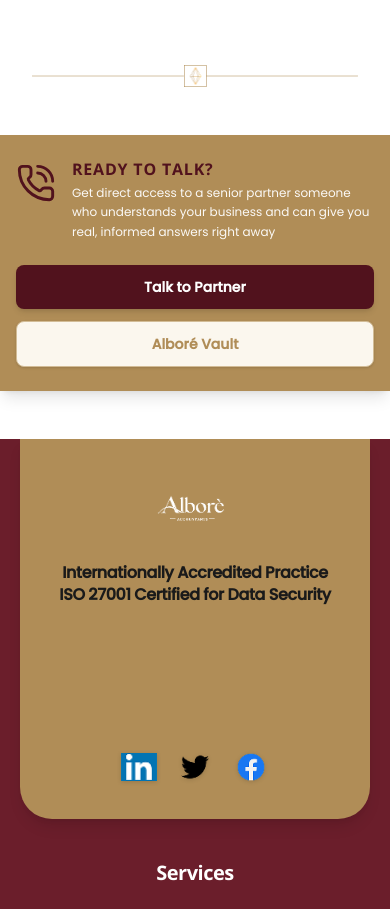
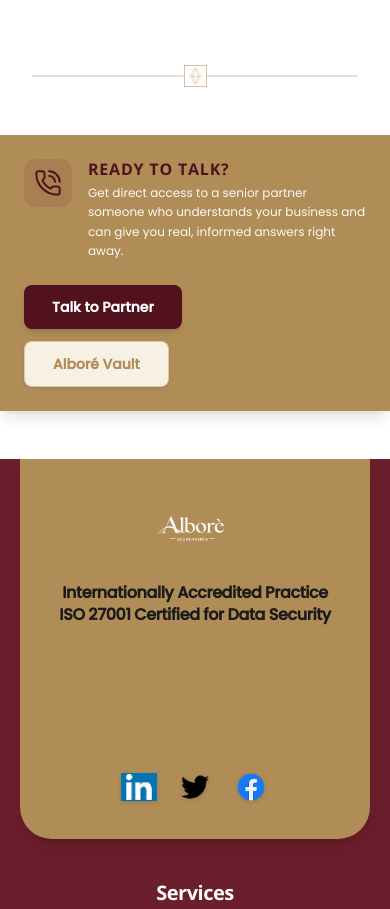
Before and after one commit to devlogixtechnology/Albore-Accountants-FE, a Next.js app: page /services in a window 390 px wide. Shown: the part 3260-4169 px from the top of the page. Built offline with nearby package versions, Linux system fonts and the light colour scheme.

Commit message:
refactor(ui): consolidate CtaBanner primitive and update service consumers

```diff
--- a/app/(marketing)/services/[slug]/page.tsx
+++ b/app/(marketing)/services/[slug]/page.tsx
@@ -2,13 +2,13 @@
 import { notFound } from "next/navigation";
 import { services } from "@/data/services";
 import SectionDivider from "@/components/ui/SectionDivider";
+import CtaBanner from "@/components/ui/CtaBanner";
 import {
   ServiceHero,
   ComprehensiveSolutions,
   ServiceWorkflow,
   ServiceCapabilities,
   ServiceWhatWeDo,
-  ServiceCtaBanner,
 } from "@/components/services";
 
 function getServiceBySlug(slug: string) {
@@ -112,7 +112,7 @@
       </div>
 
       {/* 6. Ready to Talk Gold CTA Banner (Full Width on Both Sides) */}
-      <ServiceCtaBanner />
+      <CtaBanner />
     </div>
   );
 }
--- a/app/(marketing)/services/page.tsx
+++ b/app/(marketing)/services/page.tsx
@@ -3,7 +3,7 @@
 import Image from "next/image";
 import { services } from "@/data/services";
 import SectionDivider from "@/components/ui/SectionDivider";
-import { ServiceCtaBanner } from "@/components/services";
+import CtaBanner from "@/components/ui/CtaBanner";
 import { ArrowRight } from "lucide-react";
 
 export const metadata: Metadata = {
@@ -105,7 +105,7 @@
       </div>
 
       {/* Ready to Talk Banner */}
-      <ServiceCtaBanner />
+      <CtaBanner />
     </div>
   );
 }
--- a/app/globals.css
+++ b/app/globals.css
@@ -16,12 +16,22 @@
   --color-gold-400: #b49969;
   --color-cream-200: #efe6d2;
   --albore-overlay: rgba(28, 13, 4, 0.5);
+
+  /* Added for Industry Standalone Page */
+  --color-burgundy-900: #3d141d;
+  --color-burgundy-950: #2a080e;
+  --color-maroon-850: #4a1521;
+  --color-cream-50: #fdfbf7;
+  --color-cream-badge: #faf4f0;
+  --color-tan-200: #d8c7b5;
+  --color-border-subtle: #ebe5de;
 }
 
 @theme {
   /* Semantic tokens — reference these in components */
   --color-brand-primary: var(--color-maroon-700);
   --color-brand-primary-dark: var(--color-maroon-900);
+  --color-brand-contrast: var(--color-burgundy-950);
   --color-accent: var(--color-gold-500);
 
   --color-surface: var(--color-white);
@@ -49,6 +59,15 @@
   --color-gold-light: var(--color-gold-400);
   --color-ink: var(--color-neutral-950);
   --color-body: var(--color-neutral-800);
+
+  /* Industry Standalone Page tokens */
+  --color-industry-hero: var(--color-burgundy-900);
+  --color-industry-solutions: var(--color-maroon-850);
+  --color-industry-card: var(--color-cream-50);
+  --color-industry-focus-badge: var(--color-cream-badge);
+  --color-industry-pillar-badge: var(--color-tan-200);
+  --color-industry-border: var(--color-border-subtle);
+  --color-border: var(--color-border-subtle);
 
   --container-content: 1120px;
   --container-wide: 1360px;
--- a/components/marketing/Client_Testimonials/ClientTestimonialSection.tsx
+++ b/components/marketing/Client_Testimonials/ClientTestimonialSection.tsx
@@ -1,7 +1,7 @@
 import Image from 'next/image';
 import SectionDivider from '@/components/ui/SectionDivider';
 import { StatsBar } from '@/components/marketing/StatsBar';
-import { ReadyToTalkCta } from '../ContactCTA';
+import CtaBanner from '@/components/ui/CtaBanner';
 import {
     testimonialsHeroData,
     testimonialsSectionData,
@@ -204,7 +204,7 @@
             <SectionDivider />
 
             {/* CTA */}
-            <ReadyToTalkCta />
+            <CtaBanner />
             <div className="h-6 bg-white sm:h-8" aria-hidden="true" />
         </>
     );
--- a/components/services/ServiceCtaBanner.tsx
+++ /dev/null
@@ -1,64 +0,0 @@
-import Link from "next/link";
-import { PhoneCall } from "lucide-react";
-
-interface ServiceCtaBannerProps {
-  className?: string;
-}
-
-export default function ServiceCtaBanner({ className = "" }: ServiceCtaBannerProps) {
-  return (
-    <section
-      aria-labelledby="service-cta-title"
-      className={`w-full bg-[#b08d57] shadow-lg mb-12 sm:mb-16 lg:mb-20 ${className}`}
-    >
-      <div className="w-full max-w-7xl mx-auto px-4 sm:px-6 lg:px-8 py-6 sm:py-8">
-        <div className="flex flex-col lg:flex-row items-center justify-between gap-6 lg:gap-8">
-        {/* Left: Phone Icon & Messaging */}
-        <div className="flex items-start sm:items-center gap-4 sm:gap-6 flex-1">
-          <PhoneCall
-            className="w-10 h-10 sm:w-12 lg:w-14 sm:h-12 lg:h-14 text-brand-primary-dark shrink-0 stroke-[1.75] mt-1 sm:mt-0"
-            aria-hidden="true"
-          />
-
-          <div className="flex flex-col">
-            <h3
-              id="service-cta-title"
-              className="font-heading text-base sm:text-xl lg:text-2xl font-bold tracking-wider uppercase text-brand-primary-dark leading-tight"
-            >
-              READY TO TALK?
-            </h3>
-            <p className="font-body text-xs sm:text-sm md:text-base text-white/95 mt-1 sm:mt-1.5 leading-relaxed max-w-xl font-normal">
-              Get direct access to a senior partner someone who understands your business and can give you real, informed answers right away
-            </p>
-          </div>
-        </div>
-
-        {/* Center Vertical Divider (Desktop) */}
-        <div
-          className="hidden lg:block h-16 w-px bg-brand-primary-dark/30 shrink-0"
-          aria-hidden="true"
-        />
-
-        {/* Right: Dual CTA Buttons */}
-        <div className="flex flex-col sm:flex-row items-stretch sm:items-center gap-3 sm:gap-4 w-full lg:w-auto shrink-0 justify-start sm:justify-end">
-          <Link
-            href="/contact"
-            className="inline-flex items-center justify-center bg-brand-primary-dark text-white px-7 py-3 sm:py-3.5 rounded-lg hover:bg-brand-primary font-bold text-sm sm:text-base transition-all duration-300 shadow-md active:scale-95 text-center"
-          >
-            Talk to Partner
-          </Link>
-
-          <Link
-            href="/portal/login"
-            className="inline-flex items-center justify-center bg-[#fbf7ee] text-[#b08d57] border border-[#d2bc96] hover:bg-white px-7 py-3 sm:py-3.5 rounded-lg font-bold text-sm sm:text-base transition-all duration-300 shadow-sm active:scale-95 text-center"
-          >
-            Alboré Vault
-          </Link>
-        </div>
-      </div>
-      </div>
-    </section>
-  );
-}
-
-export { ServiceCtaBanner };
--- a/components/services/index.ts
+++ b/components/services/index.ts
@@ -3,4 +3,4 @@
 export { default as ServiceWorkflow } from "./ServiceWorkflow";
 export { default as ServiceCapabilities } from "./ServiceCapabilities";
 export { default as ServiceWhatWeDo } from "./ServiceWhatWeDo";
-export { default as ServiceCtaBanner } from "./ServiceCtaBanner";
+export { default as ServiceCtaBanner, default as CtaBanner } from "@/components/ui/CtaBanner";
--- a/components/ui/Button.tsx
+++ b/components/ui/Button.tsx
@@ -2,8 +2,8 @@
 import type { ComponentPropsWithoutRef, ReactNode } from "react";
 
 interface BaseButtonProps {
-  /** Visual variant: primary (brand solid) or outline (bordered) */
-  variant?: "primary" | "outline" | "secondary";
+  /** Visual variant: primary (brand solid), outline (bordered), secondary, or accent (caramel gold) */
+  variant?: "primary" | "outline" | "secondary" | "accent";
   /** Sizing presets */
   size?: "sm" | "md" | "lg";
   children: ReactNode;
@@ -48,6 +48,8 @@
       "border border-accent text-accent hover:bg-accent hover:text-surface",
     secondary:
       "bg-surface border border-brand-primary/20 text-text-heading hover:bg-surface-muted",
+    accent:
+      "bg-accent text-brand-contrast hover:bg-gold-light active:scale-[0.99]",
   }[variant];
 
   const combinedClasses = `${baseClasses} ${sizeClasses} ${variantClasses} ${className}`;
--- /dev/null
+++ b/components/ui/CtaBanner.tsx
@@ -0,0 +1,106 @@
+"use client";
+
+import Link from "next/link";
+import { PhoneCall } from "lucide-react";
+import { motion } from "framer-motion";
+
+export interface CtaAction {
+  label: string;
+  href: string;
+}
+
+export interface CtaBannerProps {
+  heading?: string;
+  description?: string;
+  primaryAction?: CtaAction;
+  secondaryAction?: CtaAction;
+  className?: string;
+}
+
+export default function CtaBanner({
+  heading = "READY TO TALK?",
+  description = "Get direct access to a senior partner someone who understands your business and can give you real, informed answers right away.",
+  primaryAction = { label: "Talk to Partner", href: "/contact" },
+  secondaryAction = { label: "Alboré Vault", href: "/portal/login" },
+  className = "",
+}: CtaBannerProps) {
+  return (
+    <section
+      aria-labelledby="cta-banner-title"
+      className={`w-full bg-accent shadow-lg mb-12 sm:mb-16 lg:mb-20 overflow-hidden ${className}`}
+    >
+      <div className="w-full px-6 sm:px-10 lg:px-14 xl:px-16 py-6 sm:py-8">
+        <motion.div
+          initial={{ opacity: 0, y: 20 }}
+          whileInView={{ opacity: 1, y: 0 }}
+          viewport={{ once: true, margin: "-40px" }}
+          transition={{ duration: 0.6, ease: "easeOut" }}
+          className="flex flex-col lg:flex-row items-center justify-between gap-6 lg:gap-8 group"
+        >
+          {/* Left: Phone Icon & Messaging */}
+          <div className="flex items-start sm:items-center gap-4 sm:gap-6 flex-1">
+            <motion.div
+              whileHover={{ scale: 1.15, rotate: -8 }}
+              transition={{ type: "spring", stiffness: 400, damping: 15 }}
+              className="w-12 h-12 sm:w-14 sm:h-14 rounded-xl bg-brand-primary-dark/10 flex items-center justify-center shrink-0"
+            >
+              <PhoneCall
+                className="w-7 h-7 sm:w-8 sm:h-8 text-brand-primary-dark shrink-0 stroke-[1.75]"
+                aria-hidden="true"
+              />
+            </motion.div>
+
+            <div className="flex flex-col">
+              <h3
+                id="cta-banner-title"
+                className="font-heading text-base sm:text-xl lg:text-2xl font-bold tracking-wider uppercase text-brand-primary-dark leading-tight"
+              >
+                {heading}
+              </h3>
+              <p className="font-body text-xs sm:text-sm md:text-base text-white/95 mt-1 sm:mt-1.5 leading-relaxed max-w-xl font-normal">
+                {description}
+              </p>
+            </div>
+          </div>
+
+          {/* Center Vertical Divider (Desktop) */}
+          <div
+            className="hidden lg:block h-16 w-px bg-brand-primary-dark/30 shrink-0"
+            aria-hidden="true"
+          />
+
+          {/* Right: Dual CTA Buttons with Framer Motion hover & tap */}
+          <div className="flex flex-col sm:flex-row items-stretch sm:items-center gap-3 sm:gap-4 w-full lg:w-auto shrink-0 justify-start sm:justify-end">
+            <motion.div
+              whileHover={{ scale: 1.05 }}
+              whileTap={{ scale: 0.95 }}
+              transition={{ type: "spring", stiffness: 400, damping: 17 }}
+            >
+              <Link
+                href={primaryAction.href}
+                className="inline-flex items-center justify-center bg-brand-primary-dark text-text-inverse px-7 py-3 sm:py-3.5 rounded-lg hover:bg-brand-primary font-bold text-sm sm:text-base shadow-md hover:shadow-xl text-center transition-colors duration-200"
+              >
+                {primaryAction.label}
+              </Link>
+            </motion.div>
+
+            <motion.div
+              whileHover={{ scale: 1.05 }}
+              whileTap={{ scale: 0.95 }}
+              transition={{ type: "spring", stiffness: 400, damping: 17 }}
+            >
+              <Link
+                href={secondaryAction.href}
+                className="inline-flex items-center justify-center bg-surface-muted text-accent border border-accent/40 hover:bg-surface px-7 py-3 sm:py-3.5 rounded-lg font-bold text-sm sm:text-base shadow-sm hover:shadow-md text-center transition-colors duration-200"
+              >
+                {secondaryAction.label}
+              </Link>
+            </motion.div>
+          </div>
+        </motion.div>
+      </div>
+    </section>
+  );
+}
+
+export { CtaBanner, CtaBanner as ReadyToTalkCta, CtaBanner as ServiceCtaBanner };
--- a/package.json
+++ b/package.json
@@ -12,6 +12,7 @@
   },
   "dependencies": {
     "embla-carousel-react": "^8.6.0",
+    "framer-motion": "^13.4.0",
     "lucide-react": "^1.45.0",
     "next": "16.3.4",
     "react": "19.2.8",
```
Also changed, not shown: components/marketing/ContactCTA.tsx (deleted, +0 -39 lines), 1 other file (tests, documents, lock files or other folders).
